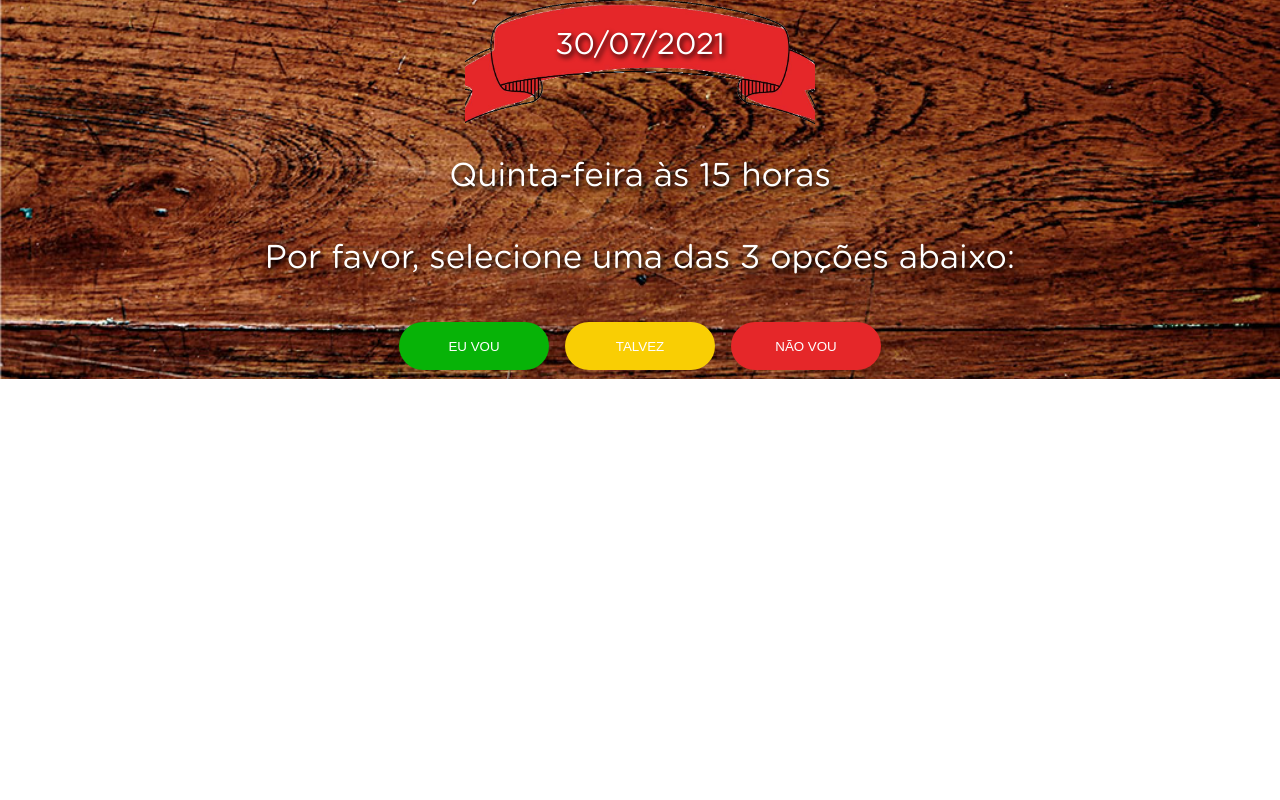
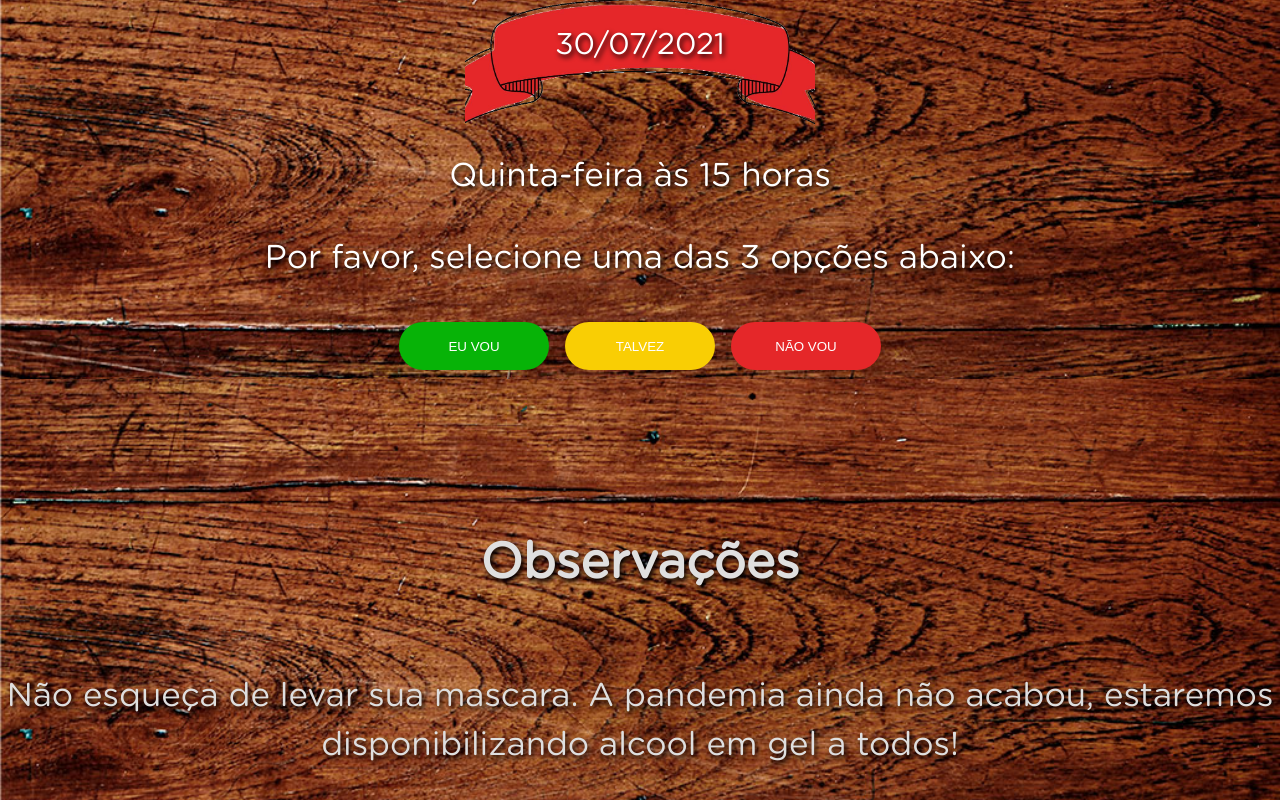
Before and after one commit to terzeu/invites-website, a Vue app: page / in a window 1280 px wide. Shown: the part 1474-2274 px from the top of the page. Before the commit the page ends 1853 px from the top, so only its background shows below. Built offline with nearby package versions, Linux system fonts and the light colour scheme; a web font is replaced by a local one.

Commit message:
pag obs em andamento

```diff
--- a/src/components/Header.vue
+++ b/src/components/Header.vue
@@ -7,6 +7,7 @@
         <li><a @click="toggleHeaderMenu" href="#home-page" class="header-link">inicio</a></li>
         <li><a @click="toggleHeaderMenu" href="#location-start" class="header-link">local</a></li>
         <li><a @click="toggleHeaderMenu" href="#confirm-presence" class="header-link">confirmar presença</a></li>
+        <li><a @click="toggleHeaderMenu" href="#obs-start" class="header-link">Observações</a></li>
       </ul>
     </nav>
   </header>
@@ -99,7 +100,7 @@ export default {
     text-align: center;
     flex-direction: column;
     &.open {
-      height: 120px;
+      height: 170px;
     }
   }
 }
--- a/src/routers/index.js
+++ b/src/routers/index.js
@@ -1,6 +1,7 @@
 import Home from '../views/Home.vue'
 import Location from '../views/Location.vue'
 import Presence from '../views/Presence.vue'
+import Observation from '../views/Observation.vue'
 const routes = [
   {
     id: '#home-page',
@@ -19,6 +20,12 @@ const routes = [
     name: 'Presence',
     compoment: Presence,
     headerTitle: 'confirmar presença'
+  },
+  {
+    id: '#obs-start',
+    name: 'Observation',
+    compoment: Observation,
+    headerTitle: 'Observação'
   }
 ]
 let auxComponents = {}
--- /dev/null
+++ b/src/views/Observation.vue
@@ -0,0 +1,35 @@
+<template>
+  <div id="obs-start" class="obs-start">
+    <div class="observation-title">
+      <h2>Observações</h2>
+    </div>
+    <div class="description">
+      <p>Não esqueça de levar sua mascara. A pandemia ainda não  acabou, estaremos disponibilizando alcool em gel a todos!</p>
+    </div>
+  </div>
+</template>
+<script>
+
+export default {
+  name: 'Observation'
+}
+</script>
+<style lang="scss" scoped>
+.obs-start {
+  color: rgb(223, 223, 223);
+  font-size: 33px;
+  text-shadow: 2px 3px 5px black;
+  height: 100%;
+  background: no-repeat center/cover url('../assets/images/woodflag.jpg');
+  display: flex;
+  flex-direction: column;
+  align-items: center;
+  justify-content: center;
+  .observation-title {
+    padding-top: 102.28px;
+    flex-direction: column;
+    align-items: center;
+    justify-content: center;
+  }
+}
+</style>
```
